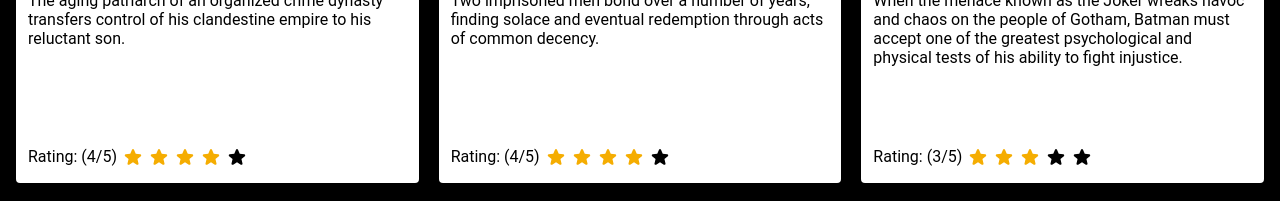
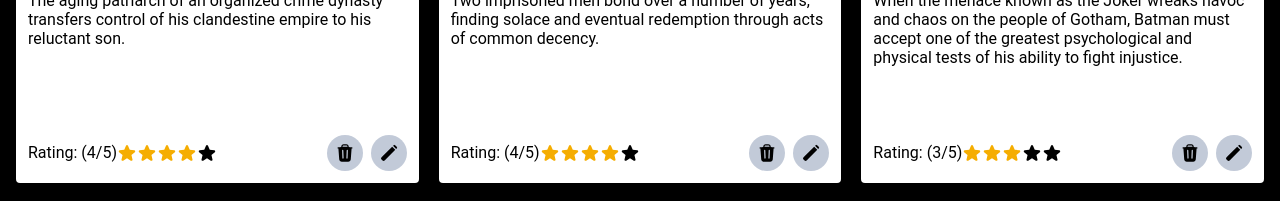
Before and after one commit to julianandreszb/vue-js-certification, a Vue app: page / in a window 1280 px wide. Shown: the part 900-1101 px from the top of the page. Built offline with nearby package versions, Linux system fonts and the light colour scheme; grey boxes are pictures that could not be loaded.

Commit message:
Save progress: Project 1 - Create movie (add function)

```diff
--- a/src/Projects/CreateMovieRatingApp.vue
+++ b/src/Projects/CreateMovieRatingApp.vue
@@ -1,5 +1,5 @@
 <script setup>
-import { StarIcon } from '@heroicons/vue/24/solid'
+import { StarIcon, TrashIcon, PencilIcon } from '@heroicons/vue/24/solid'
 import { items } from './movies.json'
 import { reactive, ref } from 'vue'
 
@@ -86,15 +86,25 @@ function createMovie(movie) {
           <div class="movie-description-container">
             <p>{{ movieVal.description }}</p>
           </div>
+          <div class="card-footer">
             <div class="card-rating">
               <span>Rating: ({{ movieVal.rating }}/5) </span>
               <StarIcon
                 @click="setMovieRating(movieVal, ratingValue)"
-              class="star-rating"
+                class="icon star-rating"
                 :class="{ active: isStartActive(movieVal.rating, ratingValue) }"
                 v-for="ratingValue in 5"
                 :key="ratingValue"
               ></StarIcon>
+            </div>
+            <div class="card-actions">
+              <span class="card-icon-container"
+                ><TrashIcon class="icon card-icon-action"></TrashIcon
+              ></span>
+              <span class="card-icon-container"
+                ><PencilIcon class="icon card-icon-action"></PencilIcon
+              ></span>
+            </div>
           </div>
         </div>
       </article>
@@ -236,16 +246,16 @@ p {
   border-top-right-radius: 4px;
 }
 
-.card-rating {
-  position: absolute;
-  bottom: 1rem;
+.card-footer {
   display: flex;
   flex-direction: row;
   gap: 6px;
   margin-top: auto;
+  width: 100%;
+  justify-content: space-between;
 }
 
-.star-rating {
+.icon {
   height: 20px;
   width: 20px;
 }
@@ -364,4 +374,27 @@ textarea {
   height: 6rem;
   overflow: scroll;
 }
+
+.card-actions {
+  display: flex;
+  flex-direction: row;
+  gap: 0.5rem;
+  align-items: center;
+}
+
+.card-icon-action {
+  padding: 0.5rem;
+  border-radius: 100%;
+  background-color: #c2cad8;
+}
+
+.card-rating {
+  display: flex;
+  flex-direction: row;
+  align-items: center;
+}
+
+.card-icon-container {
+  display: contents;
+}
 </style>
```
Lines whose indentation alone changed are shown as unchanged.
